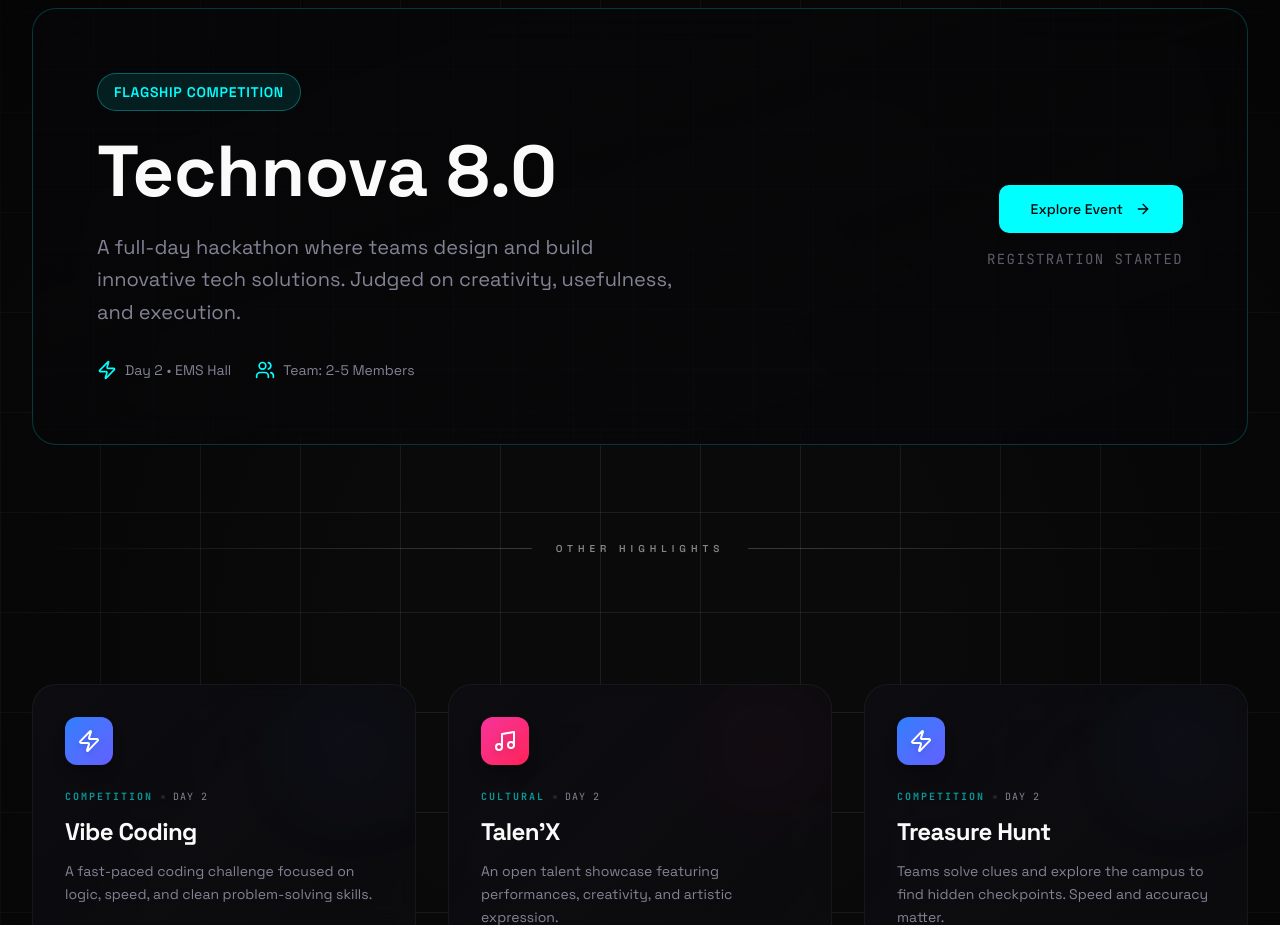
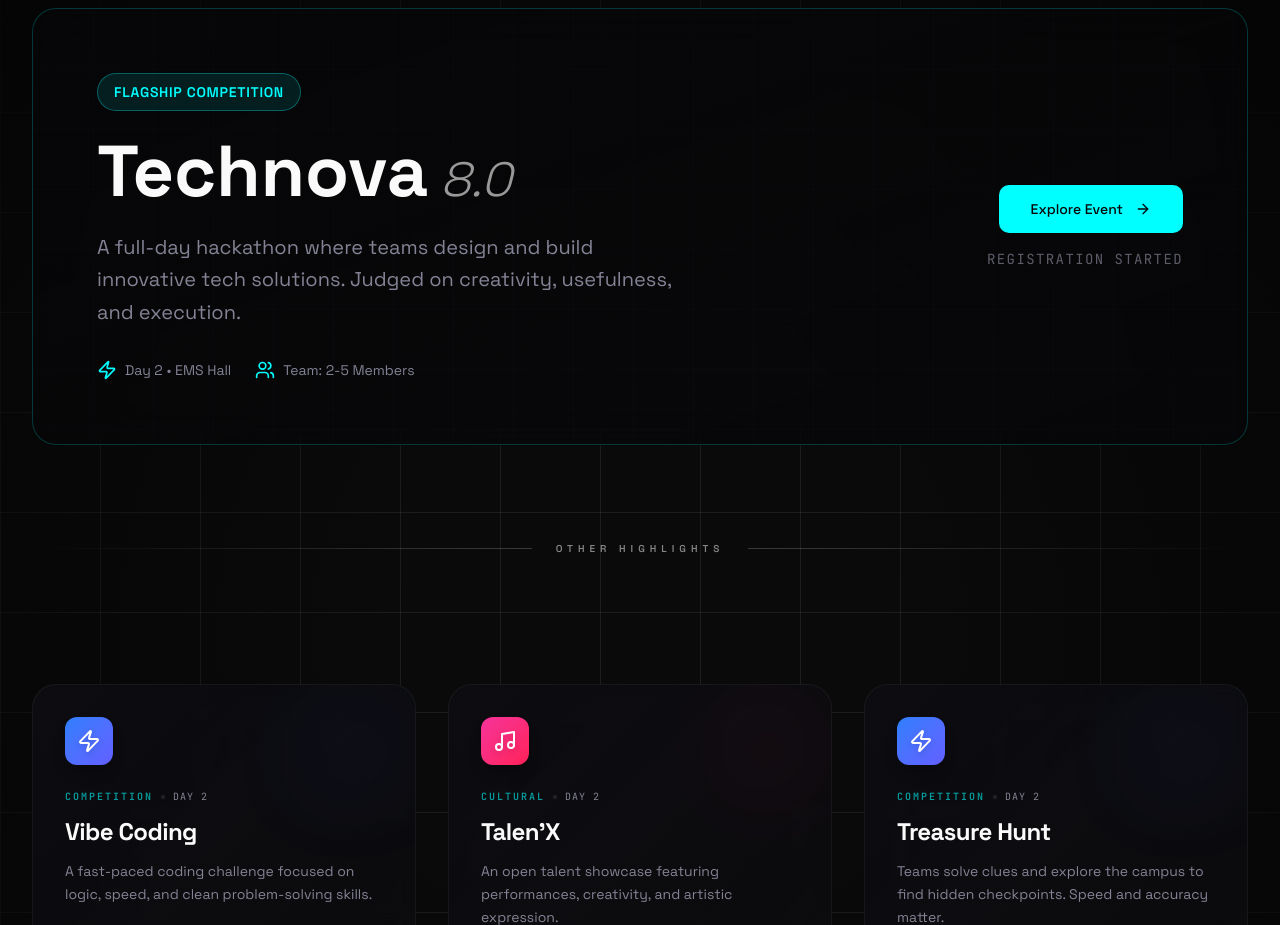
Before and after one commit to FarisPalayi/insight-26, a React (Vite) app: page / in a window 1280 px wide. Shown: the part 1740-2665 px from the top of the page. Built offline with nearby package versions, Linux system fonts and the light colour scheme; no server answers; the database is empty.

Commit message:
chore: ui title changes

```diff
--- a/src/components/features/hero-events/FlagshipEventCard.tsx
+++ b/src/components/features/hero-events/FlagshipEventCard.tsx
@@ -17,7 +17,7 @@ export const FlagshipEvent = ({
   // Logic to handle fancy name or split name
   // If fancyName is provided, we use that; otherwise, we split the standard name
   const nameToDisplay = event.fancyName || event.name;
-  const nameParts = nameToDisplay.split(/(?=[A-Z])/);
+  const nameParts = nameToDisplay.split(/\s/);
   const firstName = nameParts[0];
   const secondName = nameParts.slice(1).join("");
 
@@ -62,8 +62,6 @@ export const FlagshipEvent = ({
                     {event.category === 'competition' ? 'Flagship Competition' : 'Featured Event'}
                   </span>
                 </motion.div>
-
-
               </div>
 
               <motion.div
@@ -72,9 +70,9 @@ export const FlagshipEvent = ({
                 viewport={{ once: true }}
                 transition={{ delay: 0.2, duration: 0.6 }}
               >
-                <h3 className="text-5xl md:text-6xl lg:text-7xl font-bold">
-                  <span className="text-foreground text-foreground">{firstName}</span>
-                  <span className="text-gradient">{secondName}</span>
+                <h3 className="text-4xl md:text-6xl lg:text-7xl font-bold">
+                  <span className="text-foreground">{firstName}</span>
+                  <span className="text-foreground text-foreground/60 ml-3 text-3xl md:text-4xl lg:text-5xl font-light italic">{secondName}</span>
                 </h3>
               </motion.div>
 
```
